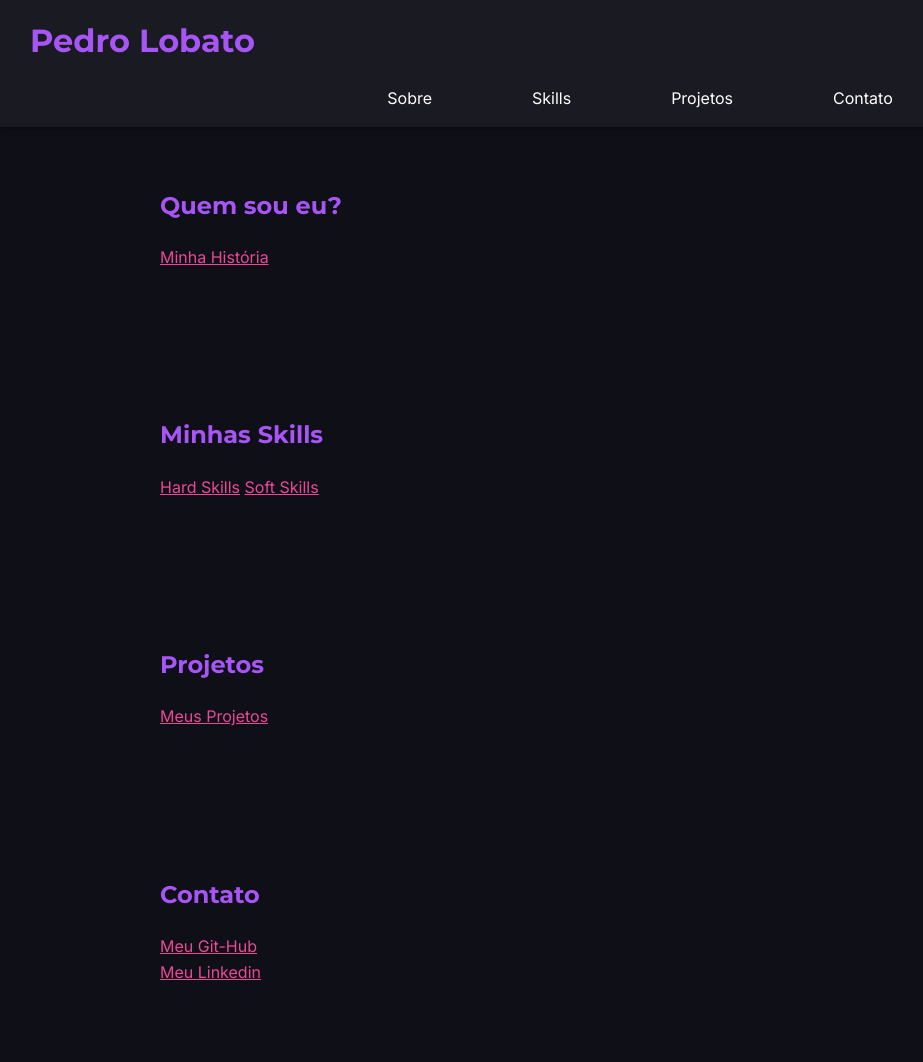
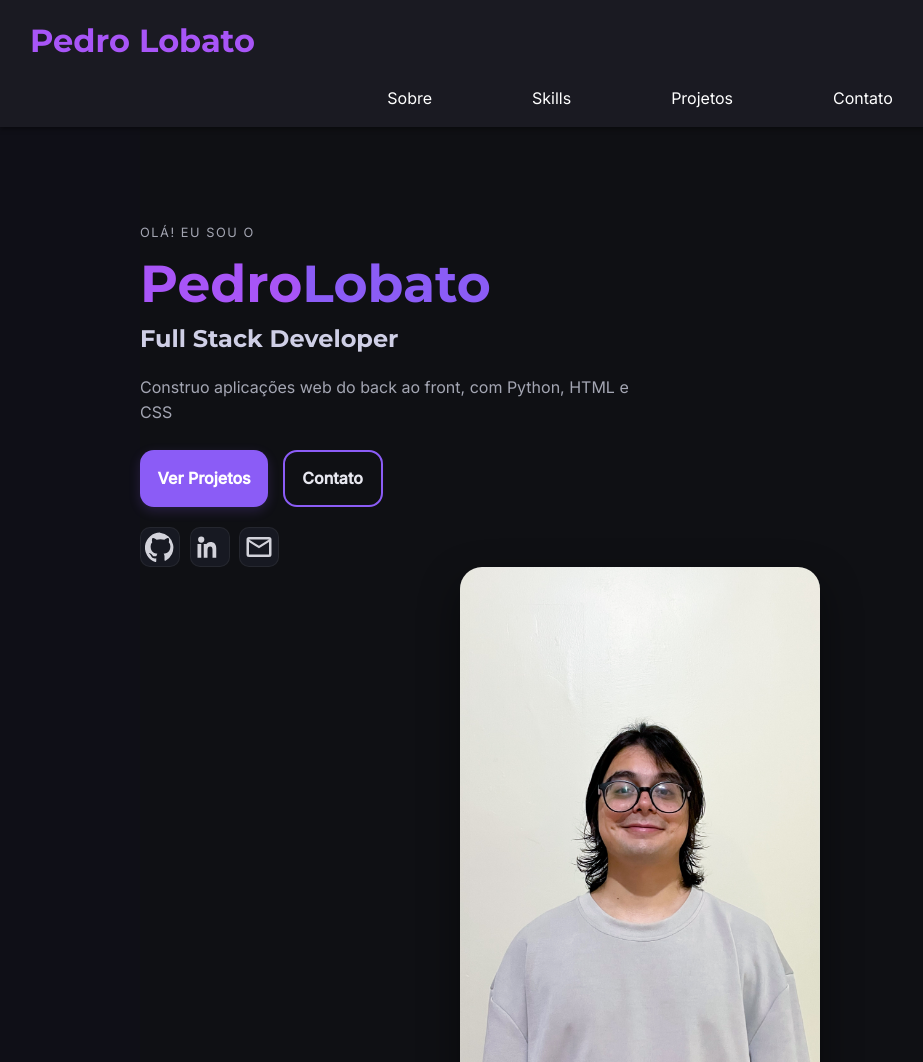
Before and after one commit to Lobato-ph17/portfolio, a plain HTML site: page index.html in a window 1280 px wide. Shown: the top 1062 px of the page, without its empty margins (0-923 px from the left). Drawn offline with Linux system fonts and the light colour scheme.

Commit message:
Ajuste do header, do hero e dos botões

```diff
--- a/index.html
+++ b/index.html
@@ -9,6 +9,7 @@
     <title>Portfólio | Pedro Lobato</title>
     <link rel="stylesheet" href="style.css">
 </head>
+
 <body>
     <div id="topo"></div>
     <header>
@@ -24,6 +25,44 @@
     </header>
 
     <main>
+
+    <section id="home" class="hero">
+
+        <div class="hero_container">
+
+            <div class="hero_content">
+                <p class="hero_eyebrow">Olá! eu sou o</p>
+
+                <h1 class="hero_title">Pedro<span>Lobato</span></h1>
+
+                <h2 class="hero_subtitle">Full Stack Developer</h2>
+
+                <p class="hero_description">Construo aplicações web do back ao front, com Python, HTML e CSS</p>
+
+                <div class="hero_cta">
+                    <a href="#projetos" class="btn btn--primary">Ver Projetos</a>
+                    <a href="#contato" class="btn btn--ghost">Contato</a>
+                </div>
+
+                <nav class="hero__social" aria-label="Redes Sociais">
+                    <a href="github.com/lobato-ph17" target="_blank" rel="noopener" aria-label="GitHub" class="social">
+                        <svg viewBox="0 0 24 24" class="social_icon" aria-hidden="true"><path d="M12 .5a12 12 0 0 0-3.8 23.4c.6.1.8-.3.8-.6v-2.2c-3.3.7-4-1.6-4-1.6-.6-1.4-1.4-1.8-1.4-1.8-1.1-.8.1-.8.1-.8 1.2.1 1.9 1.2 1.9 1.2 1.1 1.9 2.9 1.4 3.6 1.1.1-.8.4-1.4.7-1.8-2.6-.3-5.4-1.3-5.4-6a4.7 4.7 0 0 1 1.3-3.3 4.3 4.3 0 0 1 .1-3.2s1-.3 3.4 1.3a11.9 11.9 0 0 1 6.2 0c2.4-1.6 3.4-1.3 3.4-1.3a4.3 4.3 0 0 1 .1 3.2 4.7 4.7 0 0 1 1.3 3.3c0 4.7-2.8 5.7-5.5 6 .4.3.8 1 .8 2v3c0 .3.2.7.8.6A12 12 0 0 0 12 .5Z"/></svg>
+                    </a>
+                    <a href="linkedin.com/in/lobato-dev/" target="_blank" rel="noopener" aria-label="linkedin" class="social">
+                        <svg viewBox="0 0 24 24" class="social_icon" aria-hidden="true"><path d="M4.98 3.5a2.5 2.5 0 1 1 0 5.001 2.5 2.5 0 0 1 0-5Zm.02 6H2v11h3V9.5Zm5 0H7v11h3v-6c0-1.6.4-2.9 2.1-2.9 1.6 0 1.9 1.3 1.9 3v5.9h3V13c0-3.5-1.9-5.1-4.5-5.1-2 0-2.9 1.1-3.5 1.9V9.5Z"/></svg>
+                    </a>
+                    <a href="mailto:lobato.ph17@gmail.com" aria-label="Email" class="social">
+                        <svg viewBox="0 0 24 24" class="social_icon" aria-hidden="true"><path d="M2 6a2 2 0 0 1 2-2h16a2 2 0 0 1 2 2v12a2 2 0 0 1-2 2H4a2 2 0 0 1-2-2V6Zm2 0 8 5 8-5H4Zm16 12V8l-8 5-8-5v10h16Z"/></svg>
+                    </a>
+                </nav>
+            </div>
+
+            <div class="hero_visual">
+                <img src="images/Lobato.PNG" alt="Foto de Pedro Lobato" class="hero_photo">
+            </div>
+        </div>
+    </section>
+
 
     <section id="sobre">
          <h2>Quem sou eu?</h2>
@@ -57,4 +96,5 @@
         <p>© 2025 Pedro Lobato. Desenvolvido em HTML & CSS.</p>
     </footer>
 </body>
+
 </html>
--- a/style.css
+++ b/style.css
@@ -1,4 +1,13 @@
 @import url('https://fonts.googleapis.com/css2?family=Montserrat:wght@400;700&family=Inter:wght@400;500&display=swap');
+
+:root{
+  --bg: #0f1014;
+  --surface: #171922;
+  --text: #e8e8f0;
+  --muted: #a4a6b3;
+  --accent: #8b5cf6;
+  --accent-strong: #7c3aed;
+}
 
 * {
     margin: 0;
@@ -68,3 +77,136 @@ footer {
     padding: 20px;
     margin-top: 40px;
 }
+
+.hero{
+    background: var(--bg);
+    padding:6rem 0 4rem;
+}
+
+.hero__container{
+    width: min(1120px, 92vw);
+    margin: 0 auto;
+    display: grid;
+    grid-template-columns: 1.2fr 1fr;
+    align-items: center;
+    gap: 3rem;
+}
+
+.hero_content{
+    color: var(--text);
+}
+
+.hero_eyebrow{
+    text-transform: uppercase;
+    letter-spacing: .12em;
+    font-size: .8rem;
+    color: var(--muted);
+    margin-bottom: .75rem;
+}
+
+.hero_title{
+    font-size: clamp(2rem, 5vw, 3.25rem);
+    line-height: 1.1;
+    font-weight: 800;
+    margin: 0;
+}
+
+.hero_title span{
+    color: var(--accent);
+}
+
+.hero_subtitle{
+    font-size: clamp(1.1rem, 2.4vw, 1.5rem);
+    color: #cfcfe6;
+    font-weight: 600;
+    margin: .5rem 0 1rem;
+}
+
+.hero_description{
+    color: var(--muted);
+    max-width: 52ch;
+    margin-bottom: 1.5rem;
+}
+
+.hero_cta{
+    display: flex;
+    gap: .9rem;
+    flex-wrap: wrap;
+    margin-bottom: 1.25rem;
+}
+
+.btn {
+    display: inline-flex;
+    align-items: center;
+    justify-content: center;
+    padding: .85rem 1.1rem;
+    border-radius: 14px;
+    font-weight: 700;
+    text-decoration: none;
+    transition: transform .15s ease, box-shadow .15s ease, background .15s ease, color .15s ease;
+}
+
+.btn--primary{
+    background: var(--accent);
+    color: white;
+    box-shadow: 0 4px 12px rgba(139, 92, 246, .2);
+}
+
+.btn--primary:hover{
+    background: var(--accent-strong);
+    transform: translateY(-1px)
+}
+
+.btn--ghost{
+    border: 2px solid var(--accent);
+    color: var(--text);
+}
+
+.btn--ghost:hover{
+    background: rgba(139, 92, 246, .12);
+    transform: translateY(-1px);
+}
+
+.hero__social{
+    display: flex;
+    gap: .6rem;
+}
+
+.social{
+    width: 40px;
+    height: 40px;
+    display: inline-flex;
+    align-items: center;
+    justify-content: center;
+    border-radius: 10px;
+    background: var(--surface);
+    border: 1px solid rgba(255,255,255,.06);
+    transition: transform .15s ease, background .15s ease, border-color .15s ease;
+
+}
+
+.social:hover{
+    transform: translateY(-2px);
+    background: #1b1e2a;
+    border-color: rgba(139,92,246,.5);
+}
+
+.social_icon{
+    width: 30px;
+    height: 30px;
+    fill: var(--text);
+    opacity: .9;
+}
+
+.hero_visual{
+    display: grid;
+    place-items: center;
+}
+
+.hero_photo{
+    width: min(360px, 80vw);
+    height: auto;
+    border-radius: 22px;
+    display: block;
+    box-shadow: 0 16px 40px rgba(0,0,0,.45), 0 0 0 1px rgba(255,255,255,.04) inset;
+}
```
Also changed, not shown: images/Lobato.PNG (added).
